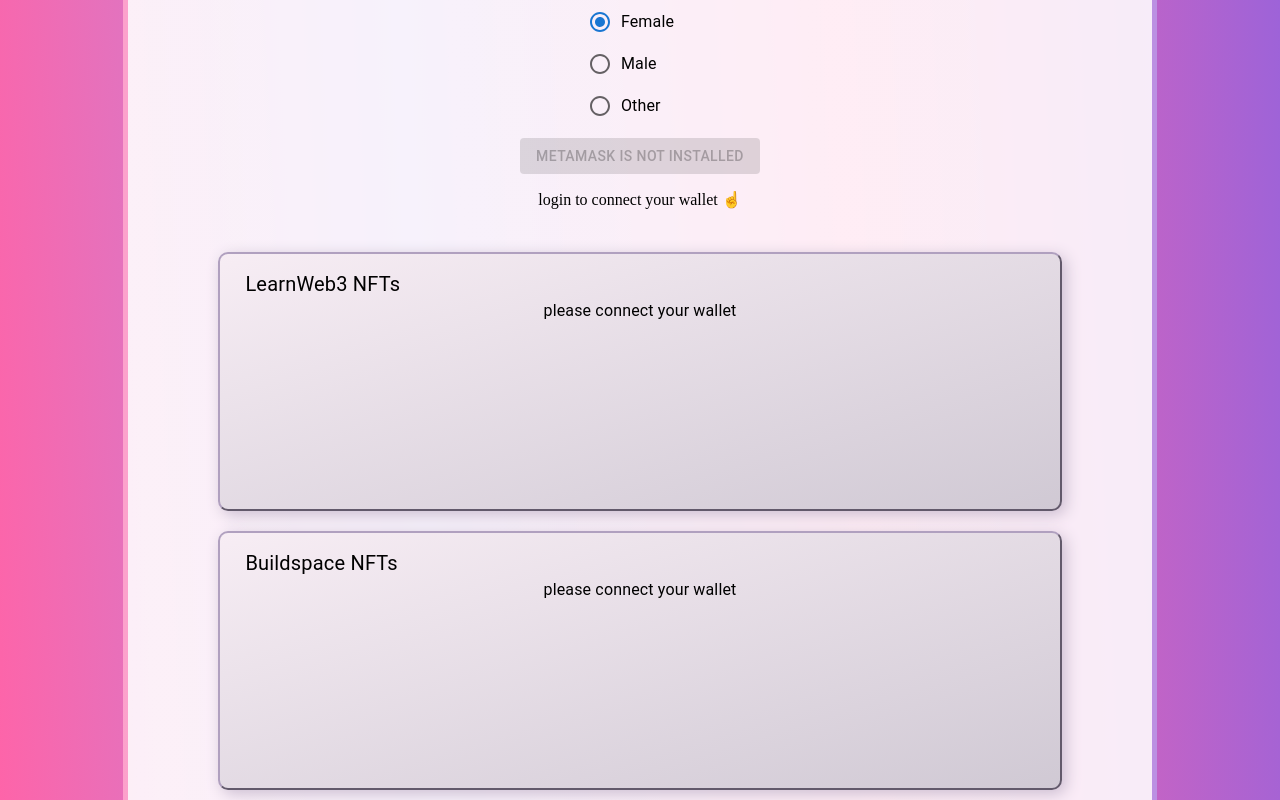
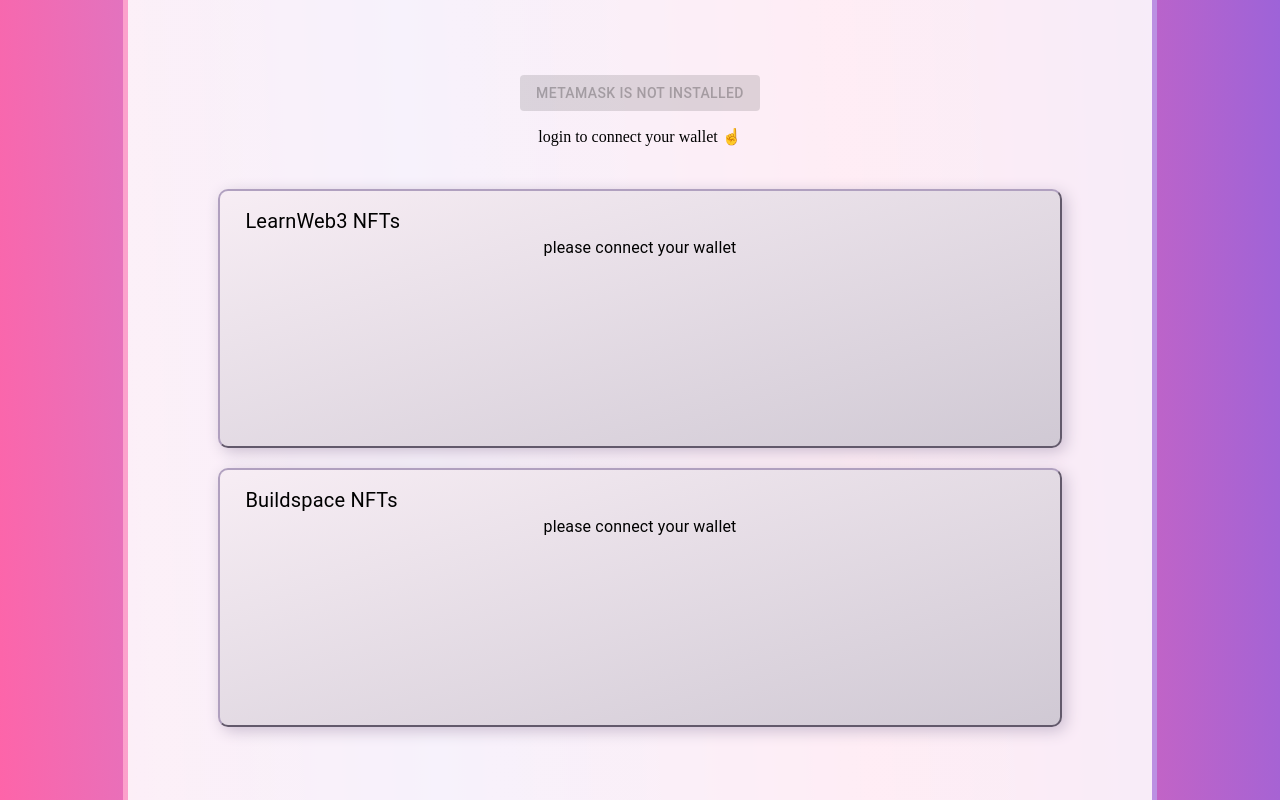
Before and after one commit to jkwalsh127/NFTs, a React (Create React App) app: page / in a window 1280 px wide. Built offline with nearby package versions, Linux system fonts and the light colour scheme.

Commit message:
remove options for new methods

```diff
--- a/src/App.js
+++ b/src/App.js
@@ -1,16 +1,10 @@
-import { useState } from "react";
 import MetaMask from "./components/Methods/MetaMask";
-import RadioButtons from "./components/RadioButtons";
-
 
 function App() {
-  const [connectionMethod, setConnectionMethod] = useState("");
-  const handleConnectionMethodChange = (selection) => setConnectionMethod(selection);
 
   return (
     <div className="app">
       <div className="content-container">
-        <RadioButtons handleConnectionMethodChange={handleConnectionMethodChange}/>
         <MetaMask />
       </div>
     </div>
--- a/src/components/RadioButtons.js
+++ /dev/null
@@ -1,16 +0,0 @@
-import { FormControlLabel, Radio, RadioGroup } from "@mui/material";
-
-export default function RadioButtons({ handleConnectionMethodChange }) {
-
-    return (
-      <RadioGroup
-        aria-labelledby="demo-radio-buttons-group-label"
-        defaultValue="female"
-        name="radio-buttons-group"
-      >
-        <FormControlLabel value="female" control={<Radio />} label="Female" onClick={() => handleConnectionMethodChange("")}/>
-        <FormControlLabel value="male" control={<Radio />} label="Male" onClick={() => handleConnectionMethodChange("")}/>
-        <FormControlLabel value="other" control={<Radio />} label="Other" onClick={() => handleConnectionMethodChange("")}/>
-      </RadioGroup>
-    )
-}
```
